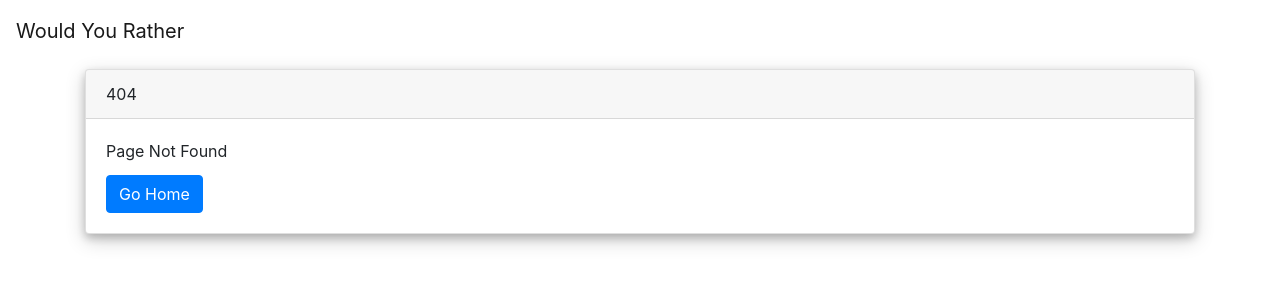
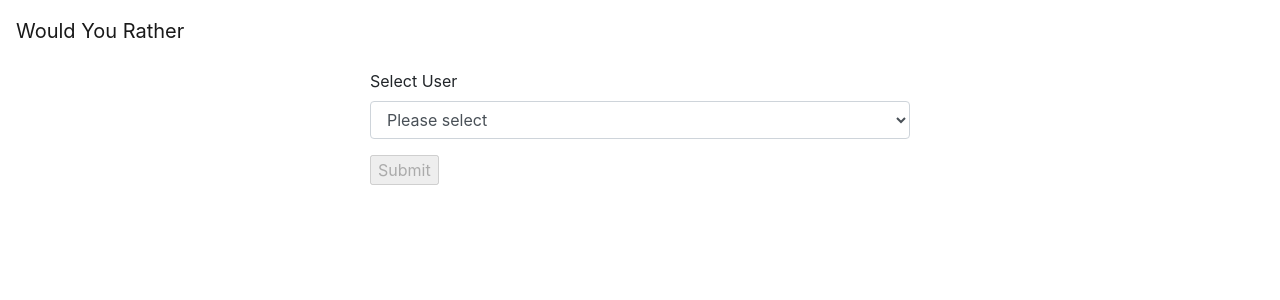
Before and after one commit to BeshoyAdelW/reactnd-project-would-you-rather, a React (Create React App) app: page /questions/1 in a window 1280 px wide. Before the commit this address had no page. Shown: the top 300 px of the page. Built offline with nearby package versions, Linux system fonts and the light colour scheme.

Commit message:
Minor bug fixes

```diff
--- a/public/index.html
+++ b/public/index.html
@@ -24,7 +24,7 @@
       work correctly both with client-side routing and a non-root public URL.
       Learn how to configure a non-root public URL by running `npm run build`.
     -->
-    <title>React App</title>
+    <title>Would You Rather</title>
   </head>
   <body>
     <noscript>You need to enable JavaScript to run this app.</noscript>
--- a/src/components/Dashboard.js
+++ b/src/components/Dashboard.js
@@ -3,7 +3,6 @@ import Question from './Question';
 import { TabContent, TabPane, Nav, NavItem, NavLink, Row, Col } from 'reactstrap';
 import classnames from 'classnames';
 import { connect } from 'react-redux';
-import PropTypes from 'prop-types';
 
 class DashBoard extends PureComponent {
     state = {
@@ -66,11 +65,6 @@ class DashBoard extends PureComponent {
     }
 }
 
-DashBoard.propTypes = {
-    answeredPolls : PropTypes.array.isRequired,
-    unansweredPolls : PropTypes.array.isRequired
-};
-
 function mapStateToProps ({ questions, users, authedUser }) {
     const user = users[authedUser];
     const answeredQuestions = Object.keys(user.answers)
--- a/src/components/QuestionDetails.js
+++ b/src/components/QuestionDetails.js
@@ -4,6 +4,8 @@ import { connect } from 'react-redux';
 import User from './User';
 import { handleAnswer } from '../actions/shared';
 import PropTypes from 'prop-types';
+import NotFound from "./NotFound";
+import { Route } from "react-router-dom"
 
 class QuestionDetails extends PureComponent {
   state = {
@@ -24,10 +26,12 @@ class QuestionDetails extends PureComponent {
   render() {
     const { question, questionAuthor, answer, total, percOne, percTwo} = this.props;
     const { selectedOption } = this.state;
-
+    if (question === undefined) {
+      return <Route component={NotFound}/>;
+    } else {
       return (
           <Row>
-          <Col sm="12" md={{ size: 6, offset: 3 }}>
+            <Col sm="12" md={{size: 6, offset: 3}}>
               <Card>
                 <CardHeader>
                   <User id={questionAuthor.id}/>
@@ -39,36 +43,36 @@ class QuestionDetails extends PureComponent {
                         <FormGroup>
                           <FormGroup check disabled>
                             <Label check>
-                            <Input type="radio" checked={answer==="optionOne"} />{' '}
+                              <Input type="radio" checked={answer === "optionOne"}/>{' '}
                               {question.optionOne.text}
                             </Label>
                           </FormGroup>
                           <FormGroup check disabled>
                             <Label check>
-                            <Input type="radio" checked={answer==="optionTwo"} />{' '}
+                              <Input type="radio" checked={answer === "optionTwo"}/>{' '}
                               {question.optionTwo.text}
                             </Label>
                           </FormGroup>
                         </FormGroup>
                         <div className="progress">
-                        <div className="progress-one" style={{ width: `${percOne}%` }}>{`${percOne}%`}</div>
-                        <div className="progress-two" style={{ width: `${percTwo}%` }}>{`${percTwo}%`}</div>
+                          <div className="progress-one" style={{width: `${percOne}%`}}>{`${percOne}%`}</div>
+                          <div className="progress-two" style={{width: `${percTwo}%`}}>{`${percTwo}%`}</div>
                         </div>
                         <div className="total">
                           Total number of votes: {total}
                         </div>
-                    </div>:
+                      </div> :
                       <Form onSubmit={this.handleSubmit}>
                         <FormGroup tag="fieldset">
-                        <FormGroup >
-                          <Label >
-                            <Input type="radio" name="radio1" value="optionOne" onChange={this.radioSelected} />{' '}
+                          <FormGroup>
+                            <Label>
+                              <Input type="radio" name="radio1" value="optionOne" onChange={this.radioSelected}/>{' '}
                               {question.optionOne.text}
                             </Label>
                           </FormGroup>
-                        <FormGroup >
-                          <Label >
-                            <Input type="radio" name="radio1" value="optionTwo" onChange={this.radioSelected} />{' '}
+                          <FormGroup>
+                            <Label>
+                              <Input type="radio" name="radio1" value="optionTwo" onChange={this.radioSelected}/>{' '}
                               {question.optionTwo.text}
                             </Label>
                           </FormGroup>
@@ -83,6 +87,7 @@ class QuestionDetails extends PureComponent {
       );
     }
   }
+}
 
 QuestionDetails.propTypes = {
   question: PropTypes.object,
@@ -95,8 +100,9 @@ QuestionDetails.propTypes = {
 function mapStateToProps ({ questions, users, authedUser }, { match }) {
   const answers = users[authedUser].answers;
   let answer, percOne, percTwo, total;
-  const { id } = match.params;
+  const {id} = match.params;
   const question = questions[id];
+  if (question !== undefined) {
     if (answers.hasOwnProperty(question.id)) {
       answer = answers[question.id]
     }
@@ -113,9 +119,11 @@ function mapStateToProps ({ questions, users, authedUser }, { match }) {
       percTwo
     }
   }
+}
 
 function mapDispatchToProps(dispatch, props) {
-  const { id } = props.match.params;
+
+  const {id} = props.match.params;
 
     return {
       saveQuestionAnswer: (answer) => {
--- a/src/components/Routes.js
+++ b/src/components/Routes.js
@@ -14,7 +14,7 @@ function Routes(props) {
   return <div className="container">
     <Switch>
       {
-        props.notLoggedIn ? <Route path='/' exact component={Login}/> :
+        props.notLoggedIn ? <Route exact component={Login}/> :
             <Fragment>
               <Route path='/' exact component={Dashboard} />
               <Route path='/leaderboard' exact component={LeaderBoard} />
```
Lines whose indentation alone changed are shown as unchanged.
